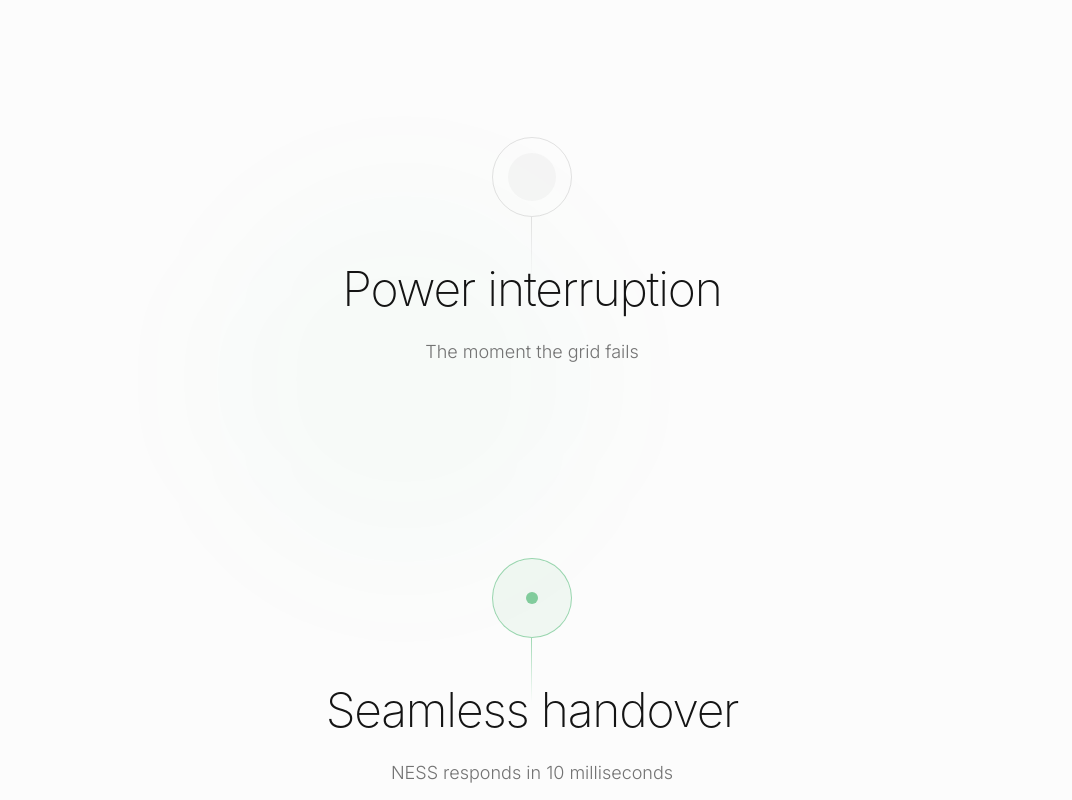
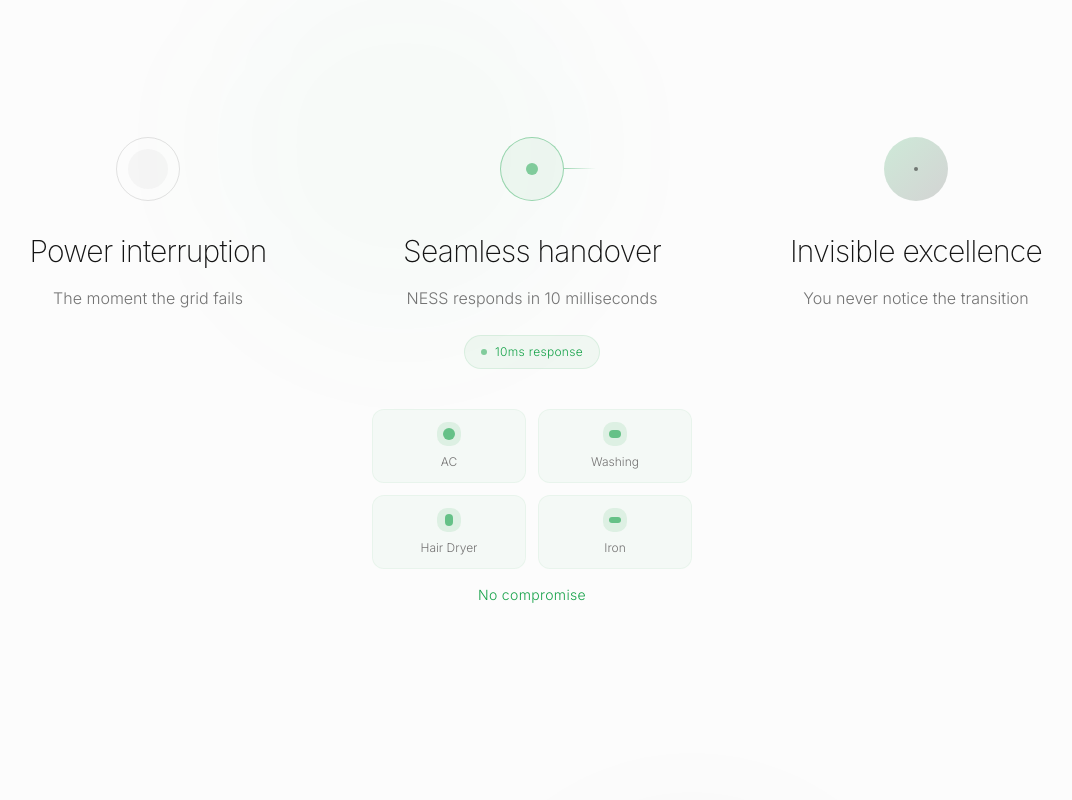
Before and after one commit to dv1990/ness_apple, a React (Vite) app: page /homeowners in a window 1280 px wide. Shown: the part 4520-5320 px from the top of the page, without its empty margins (108-1180 px from the left). Built offline with nearby package versions, Linux system fonts and the light colour scheme; the HTML template or start-up script is replaced by a standard one; a web font is replaced by a local one.

Commit message:
Refactor section to horizontal block

```diff
--- a/src/pages/ResidentialEnhanced.tsx
+++ b/src/pages/ResidentialEnhanced.tsx
@@ -279,29 +279,29 @@ const ResidentialEnhanced = () => {
             </div>
           </div>
 
-          {/* The Narrative - Minimalist Flow with Transitions */}
-          <div className="space-y-48 mb-60">
+          {/* The Narrative - Horizontal Flow with Transitions */}
+          <div className="grid lg:grid-cols-3 gap-16 mb-60">
 
             {/* Moment 1: The Interruption */}
             <div className="relative">
-              <div className="max-w-2xl mx-auto">
-                <div className="space-y-12">
+              <div className="max-w-sm mx-auto">
+                <div className="space-y-8">
                   {/* Visual Element - Clean geometric */}
                   <div className="flex justify-center">
                     <div className="relative">
-                      <div className="w-20 h-20 border border-muted-foreground/20 rounded-full flex items-center justify-center transition-all duration-1000 ease-in-out">
-                        <div className="w-12 h-12 bg-muted-foreground/10 rounded-full animate-pulse"></div>
+                      <div className="w-16 h-16 border border-muted-foreground/20 rounded-full flex items-center justify-center transition-all duration-1000 ease-in-out">
+                        <div className="w-10 h-10 bg-muted-foreground/10 rounded-full animate-pulse"></div>
                       </div>
-                      {/* Animated line extending down */}
-                      <div className="absolute top-full left-1/2 w-px h-16 bg-gradient-to-b from-muted-foreground/20 to-transparent -translate-x-px animate-fade-in"></div>
+                      {/* Animated line extending right on large screens */}
+                      <div className="absolute top-1/2 left-full w-8 h-px bg-gradient-to-r from-muted-foreground/20 to-transparent -translate-y-px hidden lg:block animate-fade-in"></div>
                     </div>
                   </div>
 
-                  <div className="space-y-6 animate-fade-in">
-                    <h3 className="font-display text-4xl md:text-5xl font-extralight text-foreground leading-tight tracking-tight">
+                  <div className="space-y-4 text-center animate-fade-in">
+                    <h3 className="font-display text-2xl md:text-3xl font-extralight text-foreground leading-tight tracking-tight">
                       Power interruption
                     </h3>
-                    <p className="text-lg font-light text-muted-foreground leading-relaxed">
+                    <p className="text-base font-light text-muted-foreground leading-relaxed">
                       The moment the grid fails
                     </p>
                   </div>
@@ -311,70 +311,70 @@ const ResidentialEnhanced = () => {
 
             {/* Moment 2: The Transition */}
             <div className="relative">
-              <div className="max-w-2xl mx-auto">
-                <div className="space-y-12">
+              <div className="max-w-sm mx-auto">
+                <div className="space-y-8">
                   {/* Visual Element - Seamless transition */}
                   <div className="flex justify-center">
                     <div className="relative">
-                      <div className="w-20 h-20 border border-energy/40 rounded-full flex items-center justify-center bg-energy/[0.05] transition-all duration-1000 ease-in-out hover:bg-energy/[0.1] hover:scale-105">
+                      <div className="w-16 h-16 border border-energy/40 rounded-full flex items-center justify-center bg-energy/[0.05] transition-all duration-1000 ease-in-out hover:bg-energy/[0.1] hover:scale-105">
                         <div className="w-3 h-3 bg-energy rounded-full animate-pulse"></div>
                       </div>
-                      {/* Connection line with animation */}
-                      <div className="absolute top-full left-1/2 w-px h-16 bg-gradient-to-b from-energy/40 to-transparent -translate-x-px animate-slide-in-right"></div>
+                      {/* Connection line with animation - horizontal on large screens */}
+                      <div className="absolute top-1/2 left-full w-8 h-px bg-gradient-to-r from-energy/40 to-transparent -translate-y-px hidden lg:block animate-slide-in-right"></div>
                     </div>
                   </div>
 
-                  <div className="space-y-6 animate-fade-in">
-                    <h3 className="font-display text-4xl md:text-5xl font-extralight text-foreground leading-tight tracking-tight">
+                  <div className="space-y-4 text-center animate-fade-in">
+                    <h3 className="font-display text-2xl md:text-3xl font-extralight text-foreground leading-tight tracking-tight">
                       Seamless handover
                     </h3>
-                    <p className="text-lg font-light text-muted-foreground leading-relaxed">
+                    <p className="text-base font-light text-muted-foreground leading-relaxed">
                       NESS responds in 10 milliseconds
                     </p>
 
                     {/* Timing indicator */}
-                    <div className="pt-4">
-                      <div className="inline-flex items-center space-x-3 px-6 py-3 bg-energy/[0.05] rounded-full border border-energy/10 animate-scale-in">
-                        <div className="w-2 h-2 bg-energy rounded-full animate-pulse"></div>
-                        <span className="text-sm font-light text-energy tracking-wide">10ms response</span>
+                    <div className="pt-2">
+                      <div className="inline-flex items-center space-x-2 px-4 py-2 bg-energy/[0.05] rounded-full border border-energy/10 animate-scale-in">
+                        <div className="w-1.5 h-1.5 bg-energy rounded-full animate-pulse"></div>
+                        <span className="text-xs font-light text-energy tracking-wide">10ms response</span>
                       </div>
                     </div>
 
                     {/* Appliance Icons - No Compromise */}
-                    <div className="pt-12 animate-fade-in">
-                      <div className="space-y-8">
-                        <div className="grid grid-cols-4 gap-6 max-w-sm mx-auto">
-                          <div className="flex flex-col items-center space-y-3 p-4 rounded-xl bg-energy/[0.03] border border-energy/5 hover:bg-energy/[0.05] transition-all duration-300">
-                            <div className="w-8 h-8 rounded-lg bg-energy/10 flex items-center justify-center">
-                              <div className="w-4 h-4 bg-energy/60 rounded-sm"></div>
+                    <div className="pt-6 animate-fade-in">
+                      <div className="space-y-4">
+                        <div className="grid grid-cols-2 gap-3 max-w-xs mx-auto">
+                          <div className="flex flex-col items-center space-y-2 p-3 rounded-lg bg-energy/[0.03] border border-energy/5 hover:bg-energy/[0.05] transition-all duration-300">
+                            <div className="w-6 h-6 rounded-md bg-energy/10 flex items-center justify-center">
+                              <div className="w-3 h-3 bg-energy/60 rounded-sm"></div>
                             </div>
                             <span className="text-xs text-muted-foreground font-light">AC</span>
                           </div>
 
-                          <div className="flex flex-col items-center space-y-3 p-4 rounded-xl bg-energy/[0.03] border border-energy/5 hover:bg-energy/[0.05] transition-all duration-300">
-                            <div className="w-8 h-8 rounded-lg bg-energy/10 flex items-center justify-center">
-                              <div className="w-4 h-3 bg-energy/60 rounded-sm"></div>
+                          <div className="flex flex-col items-center space-y-2 p-3 rounded-lg bg-energy/[0.03] border border-energy/5 hover:bg-energy/[0.05] transition-all duration-300">
+                            <div className="w-6 h-6 rounded-md bg-energy/10 flex items-center justify-center">
+                              <div className="w-3 h-2 bg-energy/60 rounded-sm"></div>
                             </div>
                             <span className="text-xs text-muted-foreground font-light">Washing</span>
                           </div>
 
-                          <div className="flex flex-col items-center space-y-3 p-4 rounded-xl bg-energy/[0.03] border border-energy/5 hover:bg-energy/[0.05] transition-all duration-300">
-                            <div className="w-8 h-8 rounded-lg bg-energy/10 flex items-center justify-center">
-                              <div className="w-3 h-4 bg-energy/60 rounded-full"></div>
+                          <div className="flex flex-col items-center space-y-2 p-3 rounded-lg bg-energy/[0.03] border border-energy/5 hover:bg-energy/[0.05] transition-all duration-300">
+                            <div className="w-6 h-6 rounded-md bg-energy/10 flex items-center justify-center">
+                              <div className="w-2 h-3 bg-energy/60 rounded-full"></div>
                             </div>
                             <span className="text-xs text-muted-foreground font-light">Hair Dryer</span>
                           </div>
 
-                          <div className="flex flex-col items-center space-y-3 p-4 rounded-xl bg-energy/[0.03] border border-energy/5 hover:bg-energy/[0.05] transition-all duration-300">
-                            <div className="w-8 h-8 rounded-lg bg-energy/10 flex items-center justify-center">
-                              <div className="w-4 h-2 bg-energy/60 rounded-sm"></div>
+                          <div className="flex flex-col items-center space-y-2 p-3 rounded-lg bg-energy/[0.03] border border-energy/5 hover:bg-energy/[0.05] transition-all duration-300">
+                            <div className="w-6 h-6 rounded-md bg-energy/10 flex items-center justify-center">
+                              <div className="w-3 h-1.5 bg-energy/60 rounded-sm"></div>
                             </div>
                             <span className="text-xs text-muted-foreground font-light">Iron</span>
                           </div>
                         </div>
 
                         <div className="text-center">
-                          <p className="text-lg font-light text-energy tracking-wide">
+                          <p className="text-sm font-light text-energy tracking-wide">
                             No compromise
                           </p>
                         </div>
@@ -387,22 +387,22 @@ const ResidentialEnhanced = () => {
 
             {/* Moment 3: The Invisibility */}
             <div className="relative">
-              <div className="max-w-2xl mx-auto">
-                <div className="space-y-12">
+              <div className="max-w-sm mx-auto">
+                <div className="space-y-8">
                   {/* Visual Element - Perfect circle representing completion */}
                   <div className="flex justify-center">
                     <div className="relative">
-                      <div className="w-20 h-20 bg-gradient-to-br from-energy/20 to-primary/20 rounded-full flex items-center justify-center transition-all duration-1000 ease-in-out hover:scale-110">
+                      <div className="w-16 h-16 bg-gradient-to-br from-energy/20 to-primary/20 rounded-full flex items-center justify-center transition-all duration-1000 ease-in-out hover:scale-110">
                         <div className="w-1 h-1 bg-foreground rounded-full animate-pulse"></div>
                       </div>
                     </div>
                   </div>
 
-                  <div className="space-y-6 animate-fade-in">
-                    <h3 className="font-display text-4xl md:text-5xl font-extralight text-foreground leading-tight tracking-tight">
+                  <div className="space-y-4 text-center animate-fade-in">
+                    <h3 className="font-display text-2xl md:text-3xl font-extralight text-foreground leading-tight tracking-tight">
                       Invisible excellence
                     </h3>
-                    <p className="text-lg font-light text-muted-foreground leading-relaxed">
+                    <p className="text-base font-light text-muted-foreground leading-relaxed">
                       You never notice the transition
                     </p>
                   </div>
```
